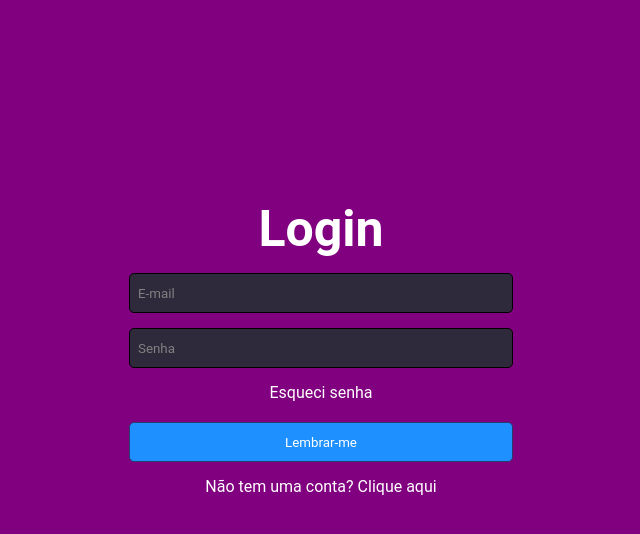
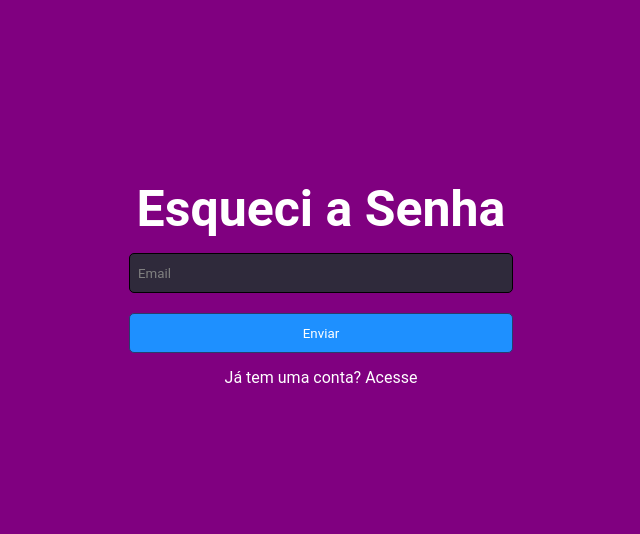
Before and after one commit to jsamuel15/sggs, a React (Create React App) app: page / in a window 1280 px wide. Both pictures are taken after a click on the element "Esqueci senha". Shown: the top 534 px of the page, without its empty margins (319-959 px from the left). Built offline with nearby package versions, Linux system fonts and the light colour scheme.

Commit message:
fix(refactor): subindo codigo com finaliações de telas

```diff
--- a/src/SearchingCodes/pages/Login/LoginPage.tsx
+++ b/src/SearchingCodes/pages/Login/LoginPage.tsx
@@ -1,5 +1,5 @@
 // libraries
-import React from 'react';
+import React, { useState } from 'react';
 
 // js
 import {
@@ -10,18 +10,105 @@ import {
     TextAction,
 } from './loginStyles';
 
-const LoginPage: React.FC = () =>
+const LoginPage: React.FC = () => {
+    // states
+    const [idScreen, setIdScreen] = useState('Login');
+    // states de Login
+    const [email, setEmail] = useState('');
+    const [password, setPassword] = useState('');
+    // states Register
+    const [emailRegister, setEmailRegister] = useState('');
+    const [nameRegister, setNameRegister] = useState('');
+    const [confirmPasswordRegister, setConfirmPasswordRegister] = useState('');
+    const [passwordRegister, setPasswordRegister] = useState('');
+    // states Recover
+    const [emailRecover, setEmailRecover] = useState('');
 
-// renders
+    // methods
+    const GoToLogin = () => {
+        setIdScreen('Login');
+    };
+
+    const GoToRecoverPassword = () => {
+        setIdScreen('RecoverPassword');
+    };
+
+    const GoToRegister = () => {
+        setIdScreen('Register');
+    };
+
+    const Signin = () => {
+        // eslint-disable-next-line no-alert
+        alert('Entrou!');
+    };
+
+    const onChangeEmail = (txt: React.ChangeEvent<HTMLInputElement>) => {
+        setEmail(txt.target.value);
+    };
+
+    const onChangePassword = (txt: React.ChangeEvent<HTMLInputElement>) => {
+        setPassword(txt.target.value);
+    };
+
+    const onChangeEmailRecover = (txt: React.ChangeEvent<HTMLInputElement>) => {
+        setEmailRecover(txt.target.value);
+    };
+
+    const onChangeNameRegister = (txt: React.ChangeEvent<HTMLInputElement>) => {
+        setNameRegister(txt.target.value);
+    };
+
+    const onChangeEmailRegister = (txt: React.ChangeEvent<HTMLInputElement>) => {
+        setEmailRegister(txt.target.value);
+    };
+
+    const onChangePasswordRegister = (txt: React.ChangeEvent<HTMLInputElement>) => {
+        setPasswordRegister(txt.target.value);
+    };
+
+    const onChangeConfirmPasswordRegister = (txt: React.ChangeEvent<HTMLInputElement>) => {
+        setConfirmPasswordRegister(txt.target.value);
+    };
+    // renders
     // eslint-disable-next-line implicit-arrow-linebreak
-    (
-        <Container>
-            <Text>Login</Text>
-            <Input type="email" placeholder="E-mail" />
-            <Input type="password" placeholder="Senha" />
-            <TextAction>Esqueci senha</TextAction>
-            <Button>Lembrar-me</Button>
-            <TextAction>Não tem uma conta? Clique aqui</TextAction>
-        </Container>
-    );
+    if (idScreen === 'Login') {
+        return (
+            <Container>
+                <Text>Login</Text>
+                <Input type="text" placeholder="E-mail" value={email} onChange={onChangeEmail} />
+                <Input type="password" placeholder="Senha" value={password} onChange={onChangePassword} />
+                <TextAction onClick={GoToRecoverPassword}>Esqueci senha</TextAction>
+                <Button onClick={Signin}>Lembrar-me</Button>
+                <TextAction onClick={GoToRegister}>Não tem uma conta? Clique aqui</TextAction>
+            </Container>
+        );
+    }
+
+    if (idScreen === 'RecoverPassword') {
+        return (
+            <Container>
+                <Text>Esqueci a Senha</Text>
+                <Input type="text" placeholder="Email" value={emailRecover} onChange={onChangeEmailRecover} />
+                <Button onClick={Signin}>Enviar</Button>
+                <TextAction onClick={GoToLogin}>Já tem uma conta? Acesse</TextAction>
+            </Container>
+        );
+    }
+    if (idScreen === 'Register') {
+        return (
+            <Container>
+                <Text>Cadastro</Text>
+                <Input type="text" placeholder="Nome" value={nameRegister} onChange={onChangeNameRegister} />
+                <Input type="text" placeholder="Email" value={emailRegister} onChange={onChangeEmailRegister} />
+                <Input type="password" placeholder="Senha" value={passwordRegister} onChange={onChangePasswordRegister} />
+                <Input type="password" placeholder="Confirma senha" value={confirmPasswordRegister} onChange={onChangeConfirmPasswordRegister} />
+                <TextAction onClick={GoToRecoverPassword}>Esqueci senha</TextAction>
+                <Button onClick={Signin}>Cadastre-se</Button>
+                <TextAction onClick={GoToLogin}>Já tem uma conta? Acesse</TextAction>
+            </Container>
+        );
+    }
+
+    return null;
+};
 export default LoginPage;
--- a/src/SearchingCodes/pages/Login/loginStyles.ts
+++ b/src/SearchingCodes/pages/Login/loginStyles.ts
@@ -19,7 +19,7 @@ export const Text = styled.h6`
     display: flex;
     color: ${colors.basic.white};
     font-size: 50px;
-    margin-top: 200px;
+    margin-top: 180px;
     margin-bottom: 15px;
 `;
 
```
